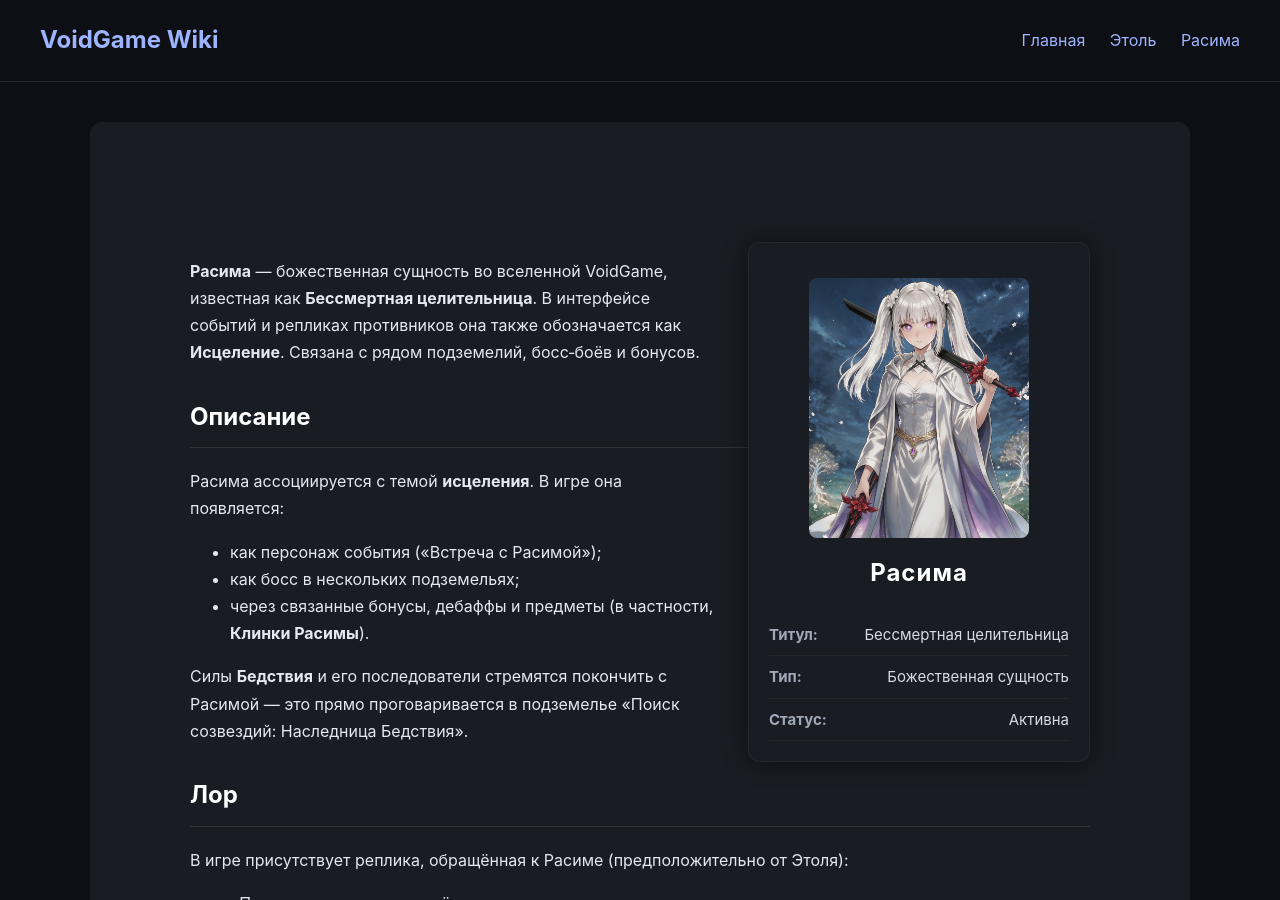
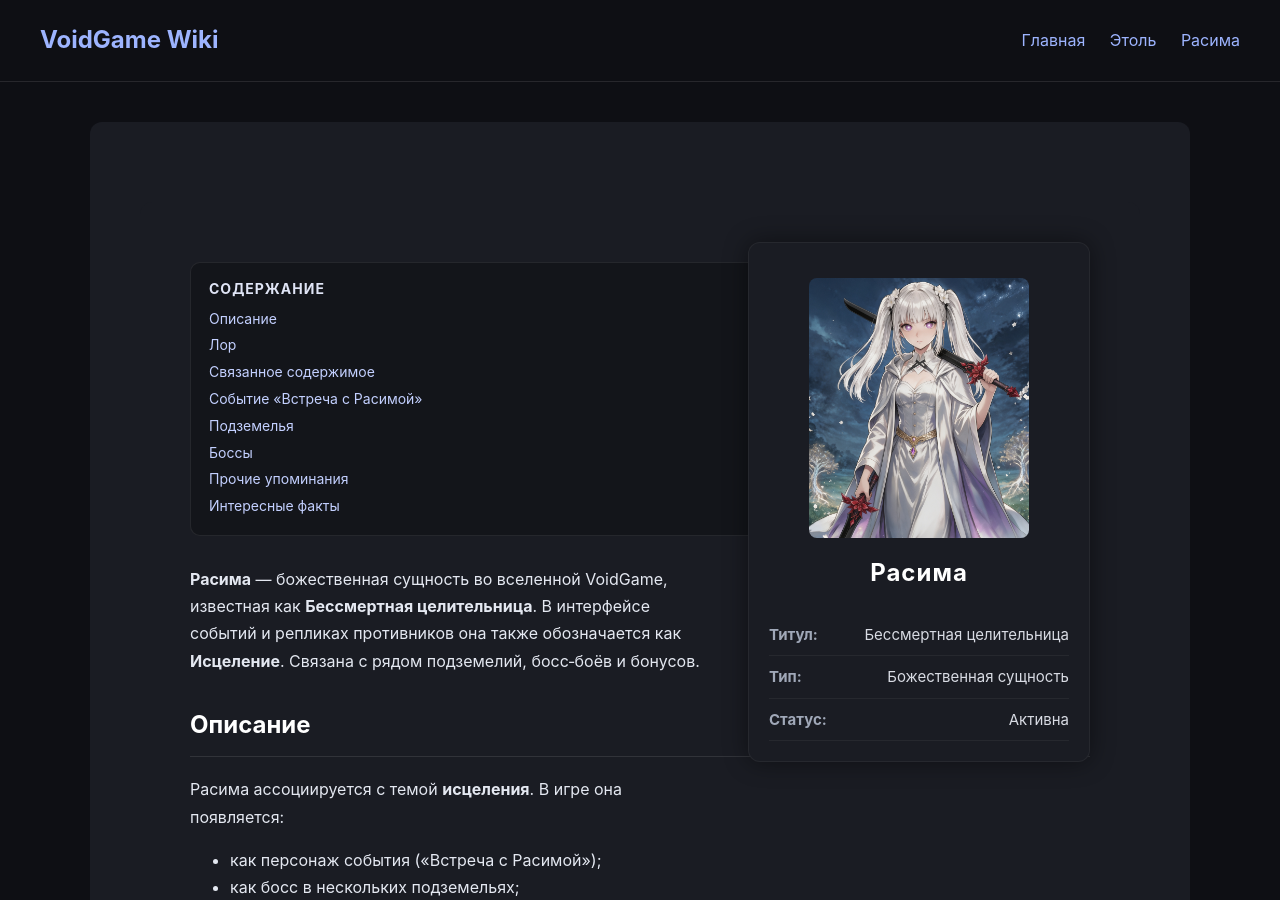
Before and after one commit to tveiv/tveiv.github.io, a Jekyll site: the page built from rasima.md, in a window 1280 px wide and 900 px high. Built offline with Jekyll 4.4.1, drawn with Linux system fonts in a browser that asks for light colours.

Commit message:
ТОС для статьи Расимы

```diff
--- a/rasima.md
+++ b/rasima.md
@@ -14,9 +14,23 @@ permalink: /rasima/
   image="/assets/img/rasima.jpeg"
 %}
 
+<div class="toc">
+  <div class="toc-title">Содержание</div>
+  <ul>
+    <li><a href="#описание">Описание</a></li>
+    <li><a href="#лор">Лор</a></li>
+    <li><a href="#содержимое">Связанное содержимое</a></li>
+    <li><a href="#встреча">Событие «Встреча с Расимой»</a></li>
+    <li><a href="#подземелья">Подземелья</a></li>
+    <li><a href="#боссы">Боссы</a></li>
+    <li><a href="#прочее">Прочие упоминания</a></li>
+    <li><a href="#факты">Интересные факты</a></li>
+  </ul>
+</div>
+
 **Расима** — божественная сущность во вселенной VoidGame, известная как **Бессмертная целительница**. В интерфейсе событий и репликах противников она также обозначается как **Исцеление**. Связана с рядом подземелий, босс‑боёв и бонусов.
 
-## Описание
+## Описание {#описание}
 
 Расима ассоциируется с темой **исцеления**. В игре она появляется:
 
@@ -26,7 +40,7 @@ permalink: /rasima/
 
 Силы **Бедствия** и его последователи стремятся покончить с Расимой — это прямо проговаривается в подземелье «Поиск созвездий: Наследница Бедствия».
 
-## Лор
+## Лор {#лор}
 
 В игре присутствует реплика, обращённая к Расиме (предположительно от Этоля):
 
@@ -41,7 +55,7 @@ permalink: /rasima/
 
 > Бессмертная голова Колдуна: «Мы собрались в этот прекрасный день, чтобы покончить с Исцелением. Почему же все так пытаются помешать нам?»
 
-## Связанное содержимое
+## Связанное содержимое {#содержимое}
 
 ### Бонусы и эффекты
 
@@ -57,7 +71,7 @@ permalink: /rasima/
 
 * **Встреча с Расимой** — отдельное событие, исход которого зависит от состояния игрока.
 
-## Событие «Встреча с Расимой»
+## Событие «Встреча с Расимой» {#встреча}
 
 Результат события меняется в зависимости от того, есть ли на персонаже проклятие.
 
@@ -77,7 +91,7 @@ permalink: /rasima/
 
 > Расима: «Кто наложил на тебя это? Позволь мне помочь.»
 
-## Подземелья
+## Подземелья {#подземелья}
 
  С Расимой связаны следующие подземелья:
 
@@ -91,7 +105,7 @@ permalink: /rasima/
 
 Во всех этих подземельях Расима либо появляется напрямую, либо упоминается через лор и окружение.
 
-## Боссы
+## Боссы {#боссы}
 
 Расима выступает в роли босса **трижды**(дважды напрямую, один раз — как пленница).
 
@@ -162,7 +176,7 @@ permalink: /rasima/
 > «Расима, исцеляй меня ещё раз!»
 > «РАСИМА, исцели меня!!»
 
-## Интересные факты
+## Интересные факты {#факты}
 
 * В бою «Воспоминания Расимы» Расима использует способность **Аккреционный диск**. Это название совпадает с одноимённым подземельем и эффектом, связанными с [Этолем](/etol/), что подчёркивает их общую связь с темой чёрной дыры и космических явлений.
 
```
Also changed, not shown: other parts of rasima.md (+1 -1 lines).
